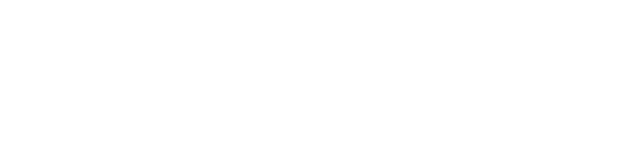
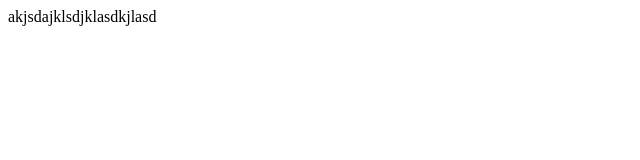
Before and after one commit to manurommera/CandyCare, a plain HTML site: page index.html in a window 1280 px wide. Shown: the whole page, without its empty margins (0-640 px from the left). Drawn offline with Linux system fonts and the light colour scheme.

Commit message:
primer cabecera

```diff
--- a/index.html
+++ b/index.html
@@ -7,6 +7,7 @@
     <title>Document</title>
 </head>
 <body>
+    akjsdajklsdjklasdkjlasd
 
 </body>
 </html>
```
